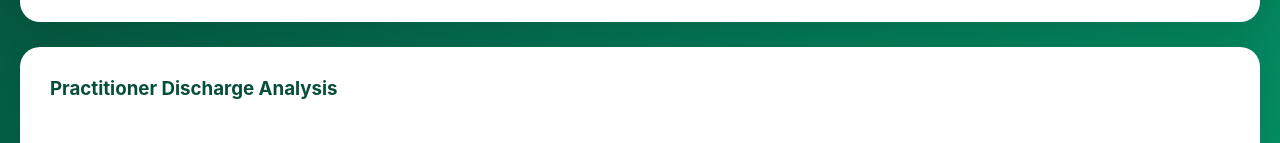
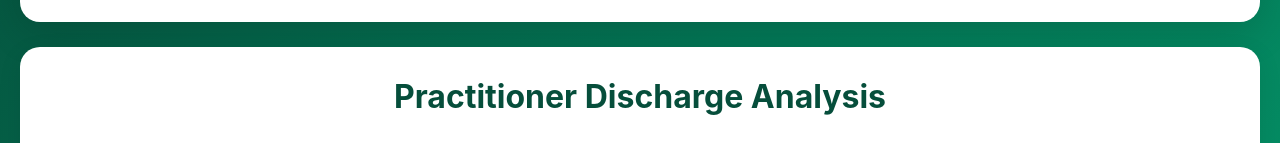
Before and after one commit to JamesGall12/Greencare-practitionersv2, a plain HTML site: page index.html in a window 1280 px wide. Shown: the part 265-408 px from the top of the page. Drawn offline with Linux system fonts and the light colour scheme; no server answers.

Commit message:
Update index.html

```diff
--- a/index.html
+++ b/index.html
@@ -179,7 +179,7 @@ font-size: 2.5rem;
 </div>
 
 <div class="card">
-<h3 style="margin-bottom: 25px; color: #064e3b;">Practitioner Discharge Analysis</h3>
+<h2 style="margin-bottom: 25px; color: #064e3b; text-align: center; font-size: 2rem; font-weight: bold;">Practitioner Discharge Analysis</h2>
 <div style="overflow-x: auto;">
 <div id="dashboardTableContainer">
 <div class="loading">Loading dashboard data...</div>
```
